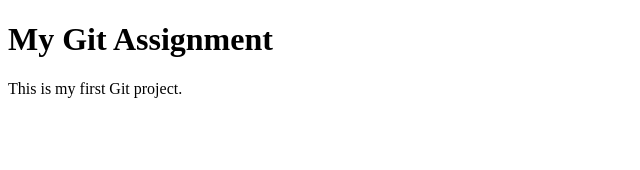
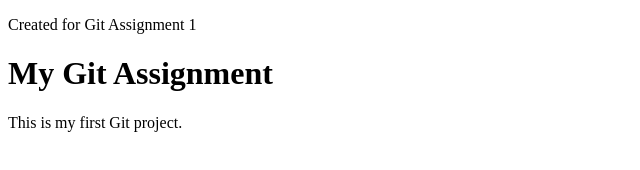
Before and after one commit to Amritaa10/git-assignment-1, a plain HTML site: page index.html in a window 1280 px wide. Shown: the whole page, without its empty margins (0-640 px from the left). Drawn offline with Linux system fonts and the light colour scheme.

Commit message:
Add footer

```diff
--- a/index.html
+++ b/index.html
@@ -3,6 +3,9 @@
 <head>
     <title>Git Assignment</title>
 </head>
+<footer>
+    <p>Created for Git Assignment 1</p>
+</footer>
 <body>
     <h1>My Git Assignment</h1>
     <p>This is my first Git project.</p>
```
